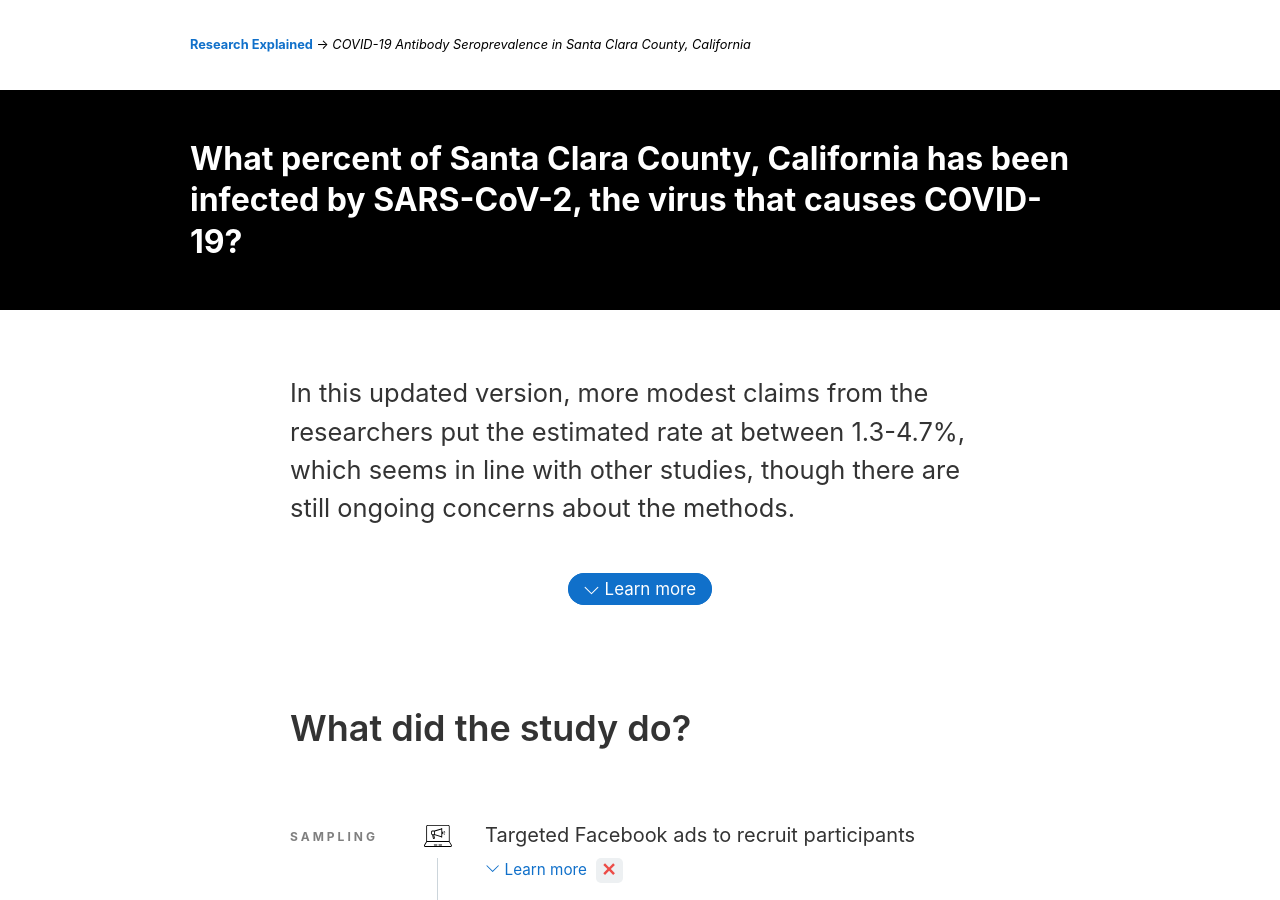
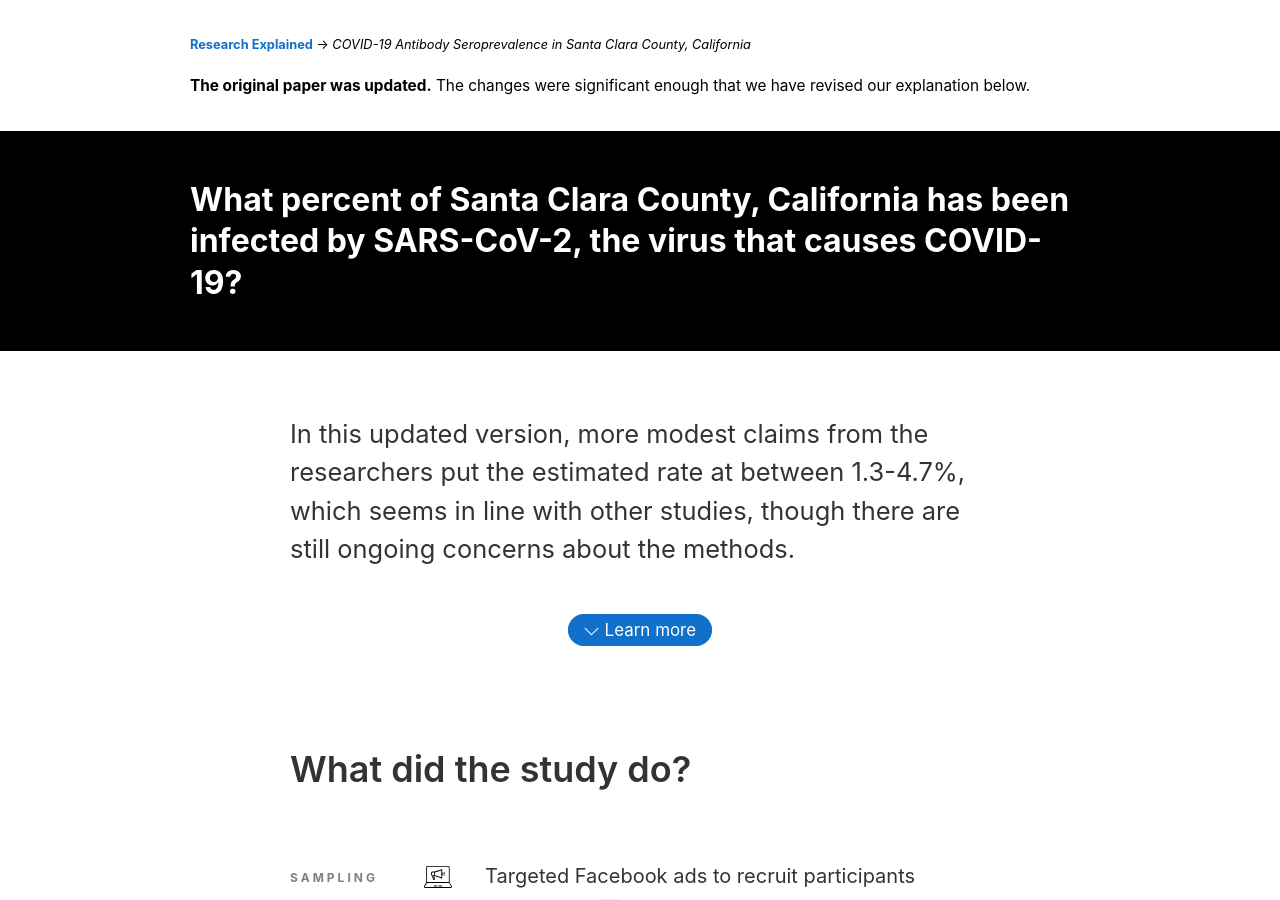
Before and after one commit to neilgupta/researchexplained, a Jekyll site: the page built from 10.1101/2020.04.14.20062463/index.html, in a window 1280 px wide and 900 px high. Built offline with Jekyll 4.4.1, drawn with Linux system fonts in a browser that asks for light colours.

Commit message:
add info box when an explanation is revised to top of page

```diff
--- a/_layouts/summary.html
+++ b/_layouts/summary.html
@@ -14,6 +14,10 @@ layout: base
   {% if page.version != latest.version %}
     <div class="warning" style="margin-top: 1em; font-size: 1.2em;">
       <strong>The original paper was updated.</strong> The authors revised their paper based on community feedback. The changes were significant enough to require an updated explanation. <a href="{{ latest.url }}">See the latest explanation &rarr;</a>
+    </div>
+  {% elsif page.version > 1 %}
+    <div class="info" style="margin-top: 1em; font-size: 1.2em;">
+      <strong>The original paper was updated.</strong> The changes were significant enough that we have revised our explanation below.
     </div>
   {% endif %}
 </div>
```
